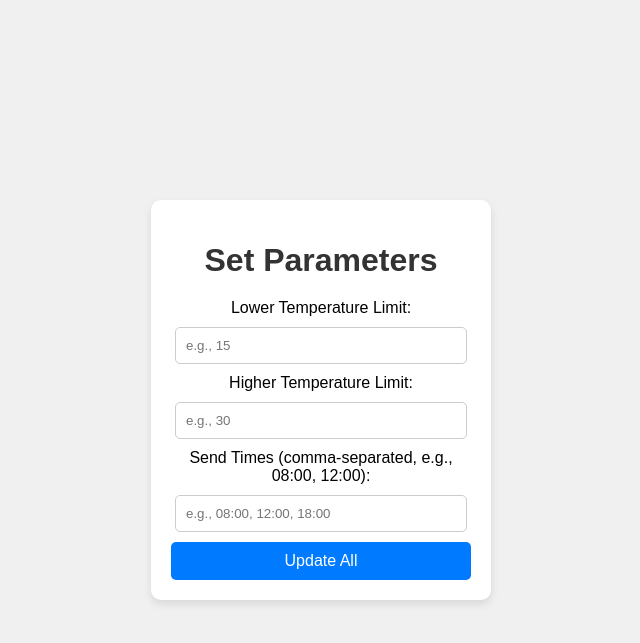
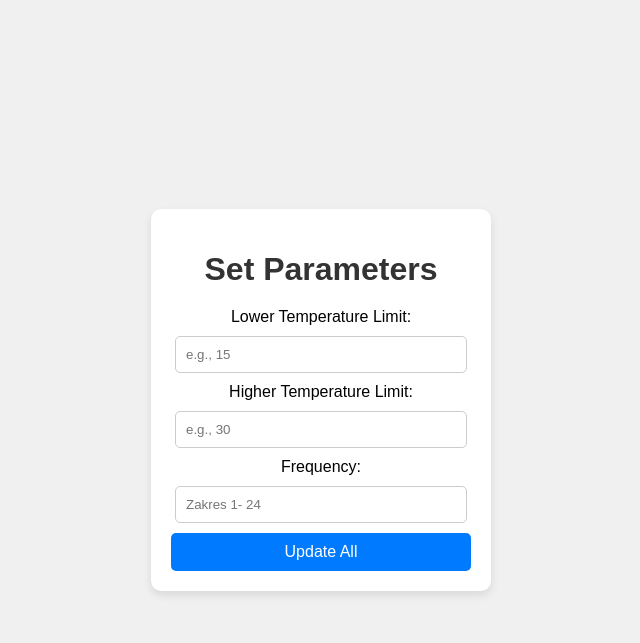
Before and after one commit to Solka99/IOTServerApp, a Flask app: page /set_parameters in a window 1280 px wide. Shown: the top 643 px of the page, without its empty margins (319-959 px from the left). Run offline with Flask 3, Linux system fonts and the light colour scheme; the visitor is signed in with stand-in values (Sample User, id 1).

Commit message:
Dużo działa

```diff
--- a/main.py
+++ b/main.py
@@ -6,10 +6,12 @@ from flask import flash
 import json
 from models import db, User, IoTDevice, UserDefinedVariables, SendTimes, SensorData
 import os
+from mqtt_publish import *
 
 
 # Dane do wysłania
 # mosquitto_pub -h 127.0.0.1 -p 1883 -t "user1/device1/temperature" -m '{\"value\": 25.5}'
+
 
 
 app = Flask(__name__)
@@ -19,8 +21,6 @@ app.secret_key = 'abc'
 app.config['SQLALCHEMY_DATABASE_URI'] = 'sqlite:///iot_app.db'
 app.config['SQLALCHEMY_TRACK_MODIFICATIONS'] = False
 
-# # Inicjalizacja bazy danych
-# db = SQLAlchemy(app)
 # Inicjalizacja bazy danych
 db.init_app(app)
 
@@ -36,7 +36,8 @@ PASSWORD = "user1"
 TOPICS = [
     "user1/+/temperature",
     # "user1/+/humidity",
-    "+/+/temperature"
+    "+/+/temperature",
+    "+/+/readings"
 ]
 
 # 'username'/'adres::mac'/'
@@ -49,30 +50,39 @@ class SensorData2(db.Model):
     value = db.Column(db.String(255), nullable=False)
     timestamp = db.Column(db.DateTime, default=datetime.now)
 
-# # Funkcja zapisu danych do bazy danych
-# def save_data_to_db(topic, value):
-#     try:
-#         timestamp = datetime.utcnow()
-#         new_data = SensorData2(topic=topic, value=value, timestamp=timestamp)
-#         db.session.add(new_data)
-#         db.session.commit()
-#         print(f"Saved to DB: {topic} -> {value} at {timestamp}")
-#     except Exception as e:
-#         print(f"Error saving to database: {e}")
-
 def save_data_to_db(topic, value):
     with app.app_context():  # Wymuszenie kontekstu aplikacji
         try:
             timestamp = datetime.now()
             # Konwersja wartości na ciąg znaków JSON
+            print(value)
             value_str = json.dumps(value)  # Zamienia słownik na JSON w formie tekstu
-            new_data = SensorData2(topic=topic, value=value_str, timestamp=timestamp)
-            db.session.add(new_data)
+            topic_parts = topic.split('/')
+            topic_parts.pop()
+            new_data_good = SensorData(device_id= topic_parts[1], temperature=value['temperature'], pressure=value['pressure'],timestamp=timestamp )
+            # new_data = SensorData2(topic=topic, value=value_str, timestamp=timestamp)
+            # db.session.add(new_data)
+            # db.session.commit()
+            db.session.add(new_data_good)
             db.session.commit()
             print(f"Saved to DB: {topic} -> {value_str} at {timestamp}")
         except Exception as e:
             print(f"Error saving to database: {e}")
 
+
+# def send_to_beacon():
+#     # read_send_times_from_db_and_transform_to_string()
+#     a = read_send_times_from_db_and_transform_to_string()
+#
+#     data = {
+#         "send_times": a
+#     }
+#     # Konwersja datetime.time na czytelny format, np. HH:MM
+#     data_serializable = {
+#         'send_times': [t.strftime('%H:%M') for t in data['send_times']]
+#     }
+#     payload = json.dumps(data_serializable)
+#     publish_to_device(payload)
 
 
 
@@ -111,11 +121,24 @@ def read_username_from_db():
     global user_name
     user_name = User.query.get(user_id).username
 
+
 @app.route('/', defaults={'mac_address': None}, methods=['GET'])
 @app.route('/<mac_address>', methods=['GET'])
 def home(mac_address):
     global mac_global
     mac_global=mac_address
+    # # read_send_times_from_db_and_transform_to_string()
+    # a = read_send_times_from_db_and_transform_to_string()
+    #
+    # data = {
+    #     "send_times": a
+    # }
+    # # Konwersja datetime.time na czytelny format, np. HH:MM
+    # data_serializable = {
+    #     'send_times': [t.strftime('%H:%M') for t in data['send_times']]
+    # }
+    # payload = json.dumps(data_serializable)
+    # publish_to_device(payload)
     return render_template('index.html',mac_address=mac_address)
 
 # @app.route('/register', defaults={'mac_address': None}, methods=['POST'])
@@ -194,26 +217,36 @@ def set_parameters():
         # Pobierz dane z formularza
         lower_temp_limit = request.form.get('lower_temp_limit')
         higher_temp_limit = request.form.get('higher_temp_limit')
-        send_times = request.form.get('send_times')
+        frequency = request.form.get('frequency')
 
-        # Walidacja godzin (send_times)
-        valid_times = []
-        if send_times:
-            for time_str in send_times.split(','):
-                time_str = time_str.strip()
-                try:
-                    # Konwersja na obiekt czasu
-                    time_obj = datetime.strptime(time_str, '%H:%M').time()
-                    valid_times.append(time_obj)
-                except ValueError:
-                    # Jeśli format jest nieprawidłowy
-                    return render_template(
-                        'set_parameters.html',
-                        lower_temp_limit=lower_temp_limit,
-                        higher_temp_limit=higher_temp_limit,
-                        send_times=send_times,
-                        error=f"Invalid time format: '{time_str}'. Use HH:MM format."
-                    )
+        if int(frequency) < 1 or int(frequency) > 24:
+            return render_template(
+                            'set_parameters.html',
+                            lower_temp_limit=lower_temp_limit,
+                            higher_temp_limit=higher_temp_limit,
+                            frequency=frequency,
+                            error=f"Invalid value: '{frequency}'.It should be between 1 and 24."
+                        )
+        # send_times = request.form.get('send_times')
+
+        # # Walidacja godzin (send_times)
+        # valid_times = []
+        # if send_times:
+        #     for time_str in send_times.split(','):
+        #         time_str = time_str.strip()
+        #         try:
+        #             # Konwersja na obiekt czasu
+        #             time_obj = datetime.strptime(time_str, '%H:%M').time()
+        #             valid_times.append(time_obj)
+        #         except ValueError:
+        #             # Jeśli format jest nieprawidłowy
+        #             return render_template(
+        #                 'set_parameters.html',
+        #                 lower_temp_limit=lower_temp_limit,
+        #                 higher_temp_limit=higher_temp_limit,
+        #                 send_times=send_times,
+        #                 error=f"Invalid time format: '{time_str}'. Use HH:MM format."
+        #             )
 
         # Jeśli brak zmiennych użytkownika, utwórz je
         if not user_variables:
@@ -223,13 +256,14 @@ def set_parameters():
         # Zapisz nowe wartości
         user_variables.lower_temp_limit = int(lower_temp_limit) if lower_temp_limit else None
         user_variables.higher_temp_limit = int(higher_temp_limit) if higher_temp_limit else None
+        user_variables.frequency = int(frequency) if frequency else None
 
-        # Aktualizuj godziny wysyłania
-        SendTimes.query.filter_by(variables_id=user_variables.user_id).delete()  # Usuń poprzednie godziny
-        if send_times:
-            for time_str in send_times.split(','):
-                time_obj = datetime.strptime(time_str.strip(), '%H:%M').time()
-                db.session.add(SendTimes(variables=user_variables, send_time=time_obj))
+        # # Aktualizuj godziny wysyłania
+        # SendTimes.query.filter_by(variables_id=user_variables.user_id).delete()  # Usuń poprzednie godziny
+        # if send_times:
+        #     for time_str in send_times.split(','):
+        #         time_obj = datetime.strptime(time_str.strip(), '%H:%M').time()
+        #         db.session.add(SendTimes(variables=user_variables, send_time=time_obj))
 
         db.session.commit()
         flash('Parameters set successfully!', 'success')
@@ -238,19 +272,30 @@ def set_parameters():
     # Przygotuj dane do wyświetlenia w formularzu
     lower_temp_limit = user_variables.lower_temp_limit if user_variables else ''
     higher_temp_limit = user_variables.higher_temp_limit if user_variables else ''
-    send_times = (
-        ', '.join([time.send_time.strftime('%H:%M') for time in user_variables.send_times])
-        if user_variables and user_variables.send_times
-        else ''
-    )
+    frequency = user_variables.frequency if user_variables else ''
+    # send_times = (
+    #     ', '.join([time.send_time.strftime('%H:%M') for time in user_variables.send_times])
+    #     if user_variables and user_variables.send_times
+    #     else ''
+    # )
 
     return render_template(
         'set_parameters.html',
         lower_temp_limit=lower_temp_limit,
         higher_temp_limit=higher_temp_limit,
-        send_times=send_times
+        # send_times=send_times
+        frequency=frequency,
     )
 
+@app.route('/mqtt_send', methods=['POST'])
+def mqtt_send():
+    publish_to_device(read_frequency_from_db(), 'sending_times')
+    publish_to_device_2(read_changed_limits_from_db(), 'limits')
+
+    return jsonify({'message': f'Updated parameters successfully!'}), 201
+
+    # # Zwróć odpowiedź do przeglądarki
+    # return "Python function executed successfully!", 200
 @app.route('/register_device', methods=['POST'])
 def register_device():
     read_username_from_db()
@@ -325,9 +370,11 @@ def device_data():
     if not user_devices:
         return render_template('device_data.html', data=[], message="No devices registered.")
 
-    device_ids = [device.device_id for device in user_devices]
+    device_ids = [device.device_id.upper() for device in user_devices]
+    print(device_ids)
     data = SensorData.query.filter(SensorData.device_id.in_(device_ids)).order_by(SensorData.timestamp.desc()).all()
-
+    print(type(data))
+    print(data)
     return render_template('device_data.html', data=data, message=None)
 
 @app.route('/save_sensor_data', methods=['POST'])
@@ -348,44 +395,78 @@ def save_sensor_data():
     db.session.commit()
     return jsonify({'message': 'Data saved successfully!'}), 201
 
-@app.route('/publish_to_device', methods=['POST'])
-def publish_to_device():
-    if 'user_id' not in session:
-        return jsonify({'error': 'Unauthorized access!'}), 403
+# @app.route('/publish_to_device', methods=['POST'])
+# def publish_to_device():
+#     if 'user_id' not in session:
+#         return jsonify({'error': 'Unauthorized access!'}), 403
+#
+#     user_id = session['user_id']
+#
+#     # Pobierz dane użytkownika z bazy danych
+#     user_variables = UserDefinedVariables.query.filter_by(user_id=user_id).first()
+#     if not user_variables:
+#         return jsonify({'error': 'No parameters set for this user!'}), 404
+#
+#     # Utwórz payload z danymi
+#     payload = {
+#         "lower_temp_limit": user_variables.lower_temp_limit,
+#         "higher_temp_limit": user_variables.higher_temp_limit,
+#         "send_times": [time.send_time.strftime('%H:%M') for time in user_variables.send_times]
+#     }
+#
+#     try:
+#         # Konfiguracja klienta MQTT
+#         client = mqtt.Client()
+#         client.username_pw_set(USERNAME, PASSWORD)
+#         client.connect(BROKER_URL, BROKER_PORT, 60)
+#
+#         # Publikacja danych
+#         topic = f"user{user_id}/device/config"
+#         client.publish(topic, json.dumps(payload))
+#         client.disconnect()
+#
+#         return jsonify({'message': 'Configuration published to device!'}), 200
+#     except Exception as e:
+#         return jsonify({'error': f'Failed to publish data: {str(e)}'}), 500
+def read_frequency_from_db():
+    username = data_from_beacon.get('username')
+    user_id = User.query.filter_by(username=username).first().id
+    if user_id:
+        result = UserDefinedVariables.query.filter_by(user_id=user_id).first()
+        frequency = result.frequency if result else None
+        return frequency
+    else:
+        print('Nie ma takiego użytkownika!')
 
-    user_id = session['user_id']
 
-    # Pobierz dane użytkownika z bazy danych
-    user_variables = UserDefinedVariables.query.filter_by(user_id=user_id).first()
-    if not user_variables:
-        return jsonify({'error': 'No parameters set for this user!'}), 404
-
-    # Utwórz payload z danymi
-    payload = {
-        "lower_temp_limit": user_variables.lower_temp_limit,
-        "higher_temp_limit": user_variables.higher_temp_limit,
-        "send_times": [time.send_time.strftime('%H:%M') for time in user_variables.send_times]
-    }
-
-    try:
-        # Konfiguracja klienta MQTT
-        client = mqtt.Client()
-        client.username_pw_set(USERNAME, PASSWORD)
-        client.connect(BROKER_URL, BROKER_PORT, 60)
-
-        # Publikacja danych
-        topic = f"user{user_id}/device/config"
-        client.publish(topic, json.dumps(payload))
-        client.disconnect()
-
-        return jsonify({'message': 'Configuration published to device!'}), 200
-    except Exception as e:
-        return jsonify({'error': f'Failed to publish data: {str(e)}'}), 500
-
+def read_changed_limits_from_db():
+    """lista będzie się składać z obu limitów, niezależnie od tego czy użytkownik zmienił oba"""
+    username = data_from_beacon.get('username')
+    user_id = User.query.filter_by(username=username).first().id
+    if user_id:
+        result=UserDefinedVariables.query.filter_by(user_id=user_id).first()
+        high_limit = result.higher_temp_limit if result else None
+        low_limit = result.lower_temp_limit if result else None
+        return high_limit,low_limit
+    else:
+        print('Nie ma takiego użytkownika!')
 
 if __name__ == '__main__':
     with app.app_context():
         db.create_all()
-        setup_mqtt()  # Konfiguracja MQTT
+        # a=read_send_times_from_db_and_transform_to_string()
+        # data = {
+        #     "send_times": a
+        # }
+        # publish_to_device(data)
+        # setup_mqtt()  # Konfiguracja MQTT
         # publish_to_device()
+        # while(True):
+        #     # # send_times_to_beacon()
+        #     # publish_to_device(read_frequency_from_db(),'sending_times')
+        #     # publish_to_device_2(read_changed_limits_from_db(),'temperature_limits')
+        #
+        #     sleep(5)
+        # read_changed_limits_from_db()
+
     app.run(debug=True)
--- a/models.py
+++ b/models.py
@@ -24,6 +24,7 @@ class UserDefinedVariables(db.Model):
     user_id = db.Column(db.Integer, db.ForeignKey('user.id'),  primary_key=True, nullable=True)
     lower_temp_limit = db.Column(db.Integer, nullable=True)
     higher_temp_limit = db.Column(db.Integer, nullable=True)
+    frequency = db.Column(db.Integer, nullable=True)
 
     # Relacja do tabeli SendTimes
     send_times = db.relationship('SendTimes', backref='variables', lazy=True)
--- a/templates/set_parameters.html
+++ b/templates/set_parameters.html
@@ -31,15 +31,52 @@
                 <input type="number" id="higher-temp-limit" name="higher_temp_limit" placeholder="e.g., 30" value="{{ higher_temp_limit }}"><br>
             </div>
             <div>
-                <label for="send-times">Send Times (comma-separated, e.g., 08:00, 12:00):</label><br>
-                <input type="text" id="send-times" name="send_times" placeholder="e.g., 08:00, 12:00, 18:00" value="{{ send_times }}"><br>
+<!--                <label for="send-times">Send Times (comma-separated, e.g., 08:00, 12:00):</label><br>-->
+<!--                <input type="text" id="send-times" name="send_times" placeholder="e.g., 08:00, 12:00, 18:00" value="{{ send_times }}"><br>-->
+                 <label for="frequency">Frequency:</label><br>
+                <input type="number" id="frequency" name="frequency" placeholder="Zakres 1- 24" value="{{ frequency }}"><br>
             </div>
-            <button type="submit">Update All</button>
+            <button type="submit" onclick="updateParameters()">Update All</button>
         </form>
     </div>
 
     <!-- JavaScript do automatycznego ukrywania flash -->
     <script>
+        async function updateParameters() {
+        // Pobieranie wartości z pól formularza
+        const lowerTempLimit = document.getElementById('lower-temp-limit').value;
+        const higherTempLimit = document.getElementById('higher-temp-limit').value;
+        const frequency = document.getElementById('frequency').value;
+
+        // Tworzenie obiektu danych do wysłania
+        const parameters = {
+            lower_temp_limit: parseInt(lowerTempLimit, 10),  // Konwersja na liczbę całkowitą
+            higher_temp_limit: parseInt(higherTempLimit, 10),  // Konwersja na liczbę całkowitą
+            frequency: parseInt(frequency, 10)  // Konwersja na liczbę całkowitą
+        };
+
+        try {
+            // Wysyłanie danych do serwera za pomocą POST
+            const response = await fetch('/mqtt_send', {
+                method: 'POST',
+                headers: {
+                    'Content-Type': 'application/json'
+                },
+                body: JSON.stringify(parameters)
+            });
+
+            // Obsługa odpowiedzi serwera
+            if (response.ok) {
+                const result = await response.json();
+                alert('Parameters successfully updated and sent via MQTT!');
+            } else {
+                alert('Failed to send parameters. Please try again.');
+            }
+        } catch (error) {
+            console.error('Error:', error);
+            alert('An error occurred. Please check your connection and try again.');
+        }
+    }
         setTimeout(() => {
             const flashMessages = document.querySelectorAll('.alert');
             flashMessages.forEach(message => {
```
Also changed, not shown: mqtt_publish.py (+75 -10 lines).
